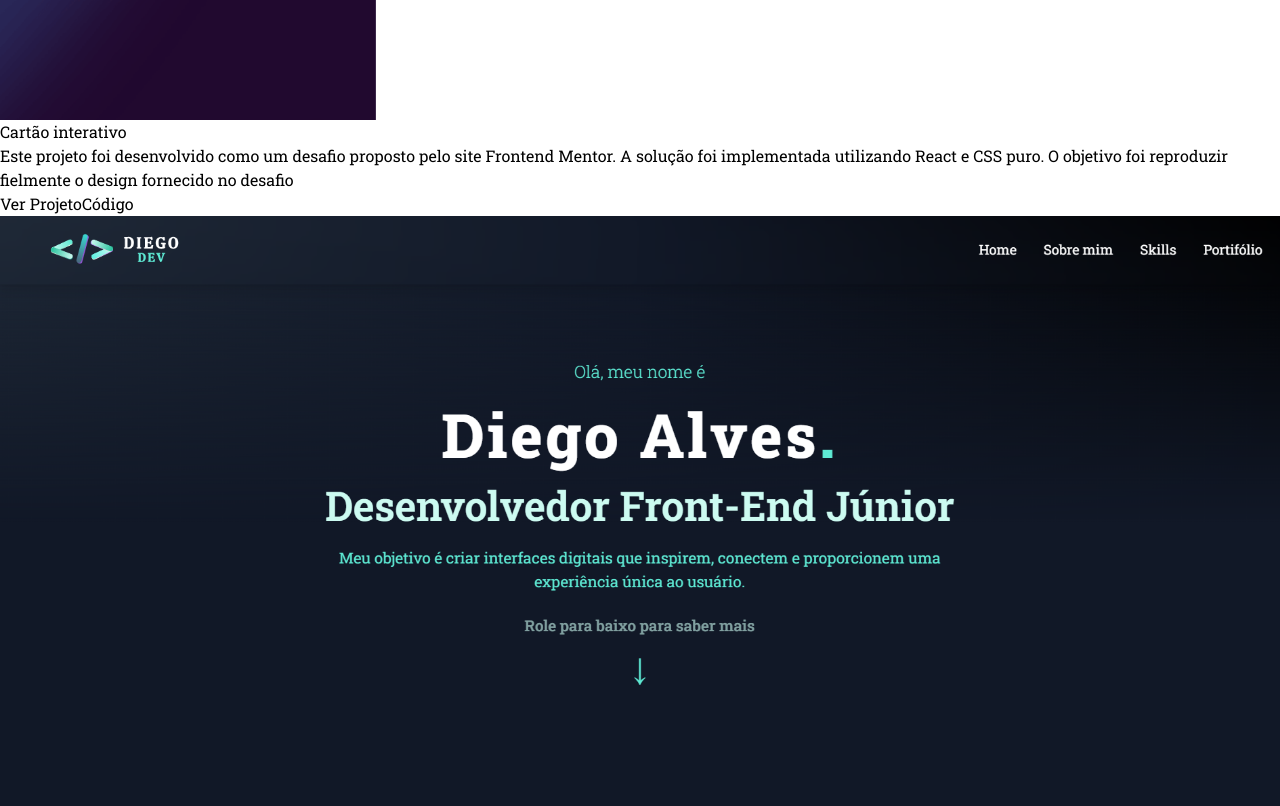
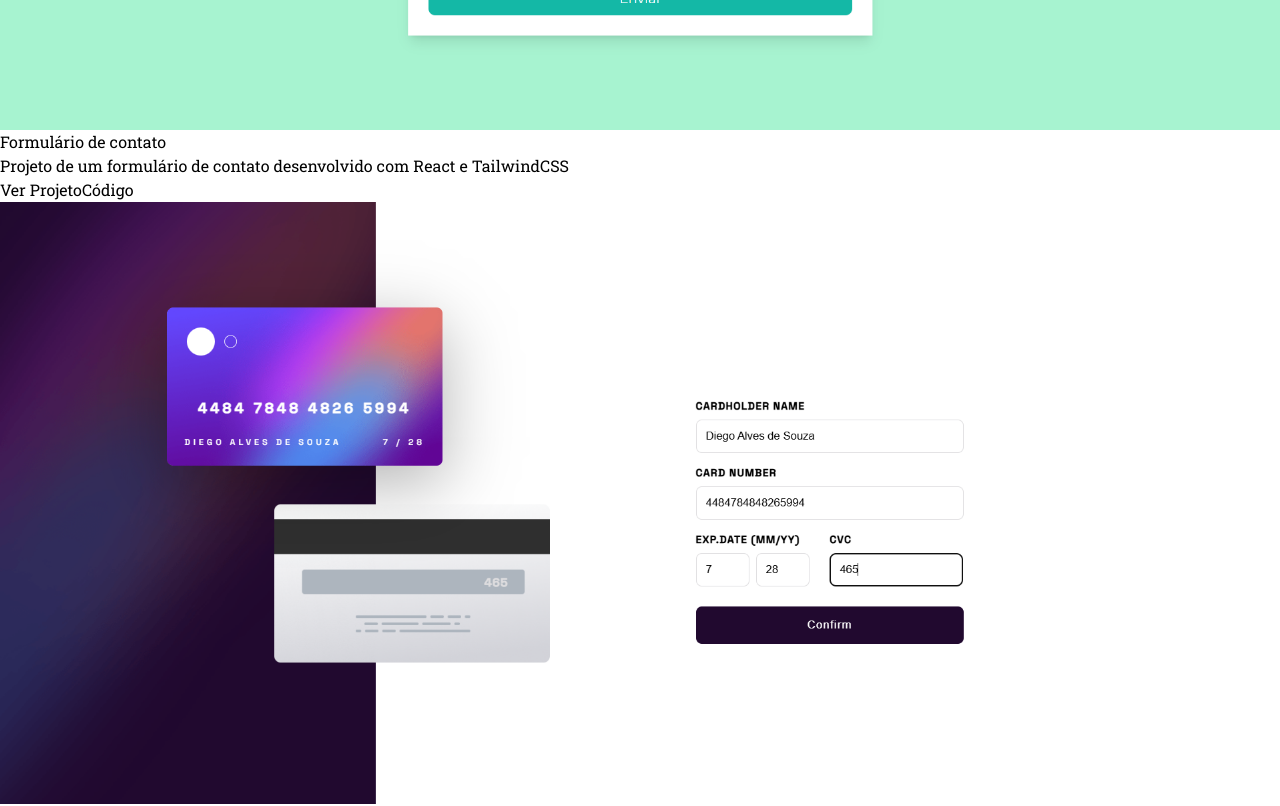
Before and after one commit to DiegoAlvees/meu-portifolio, a React (Vite) app: page / in a window 1280 px wide. Shown: the part 6640-7446 px from the top of the page. Built offline with nearby package versions, Linux system fonts and the light colour scheme; a web font is replaced by a local one.

Commit message:
add projeto

```diff
--- a/src/components/Portifolio.jsx
+++ b/src/components/Portifolio.jsx
@@ -13,6 +13,13 @@ export default function Portifolio() {
       image: "/portifolio/buscador-cep.png",
       liveLink: "https://buscador-cep-gold.vercel.app/",
       codeLink: "https://github.com/DiegoAlvees/buscador-cep",
+    },
+    {
+      title: "Formulário de contato",
+      description: "Projeto de um formulário de contato desenvolvido com React e TailwindCSS",
+      image: "/portifolio/formulario.png",
+      liveLink: "https://formulario-de-contato-one.vercel.app/",
+      codeLink: "https://github.com/DiegoAlvees/Formul-rio-de-contato",
     },
     {
       title: "Cartão interativo",
@@ -40,7 +47,7 @@ export default function Portifolio() {
         {projects.map((project, index) => (
           <div
             key={index}
-            className="bg-gray-800 rounded-lg overflow-hidden shadow-xl transform transition-transform hover:scale-105 hover:shadow-2xl"
+            className="bg-gray-800 rounded-lg overflow-hidden shadow-xl transform transition-transform hover:scale-105 hover:shadow-2xl flex flex-col justify-between"
           >
             <div className="relative w-full h-">
               <img
@@ -49,14 +56,14 @@ export default function Portifolio() {
                 className="w-full h-full object-cover rounded-t-lg"
               />
             </div>
-            <div className="p-6">
+            <div className="p-6 flex flex-col flex-grow">
               <h2 className="text-2xl font-bold text-teal-400 mb-4">
                 {project.title}
               </h2>
-              <p className="text-gray-300 text-sm mb-6">
+              <p className="text-gray-300 text-sm mb-6 flex-grow">
                 {project.description}
               </p>
-              <div className="flex justify-between items-center">
+              <div className="flex justify-between items-center mt-auto">
                 <a
                   href={project.liveLink}
                   target="_blank"
```
Also changed, not shown: public/portifolio/formulario.png (added).
